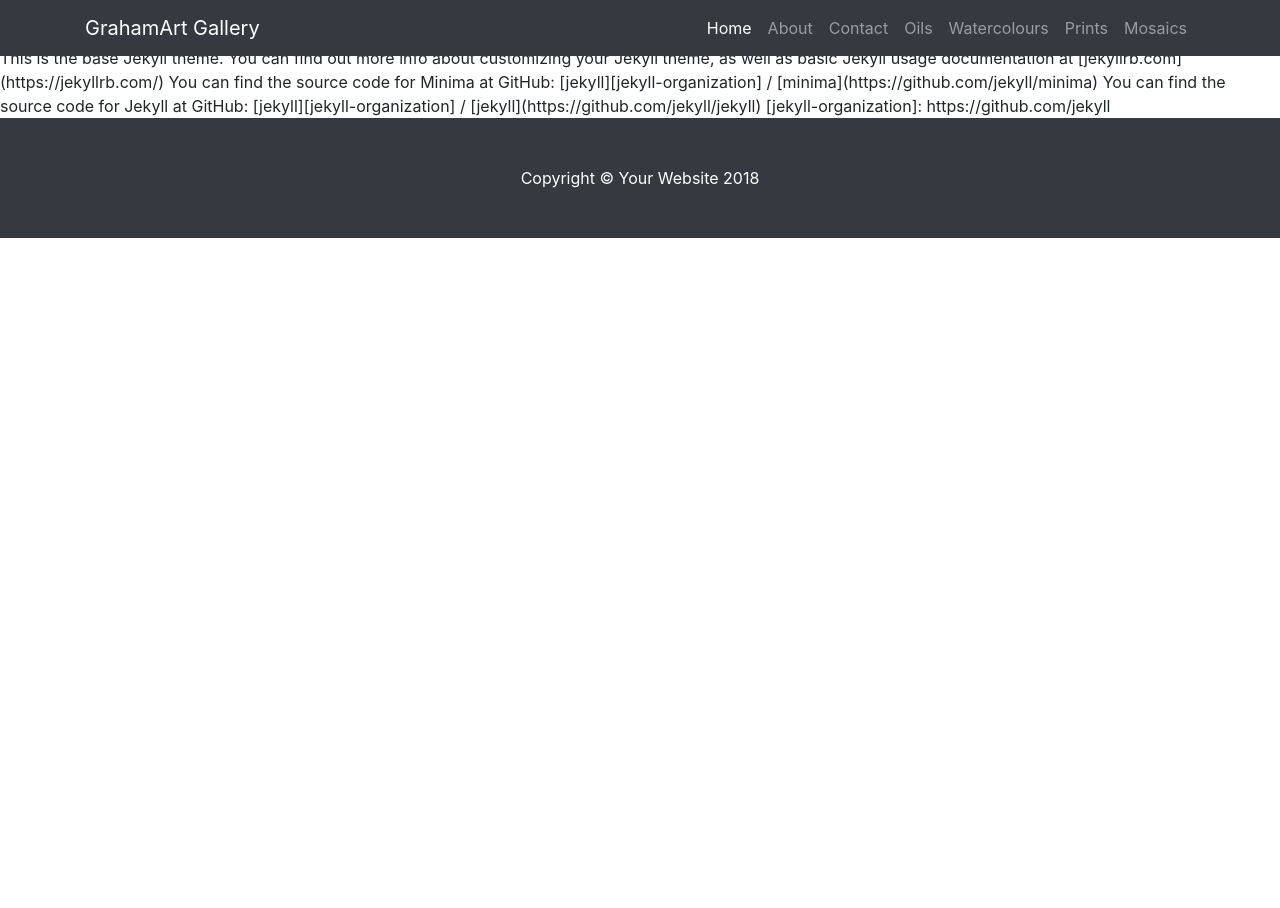
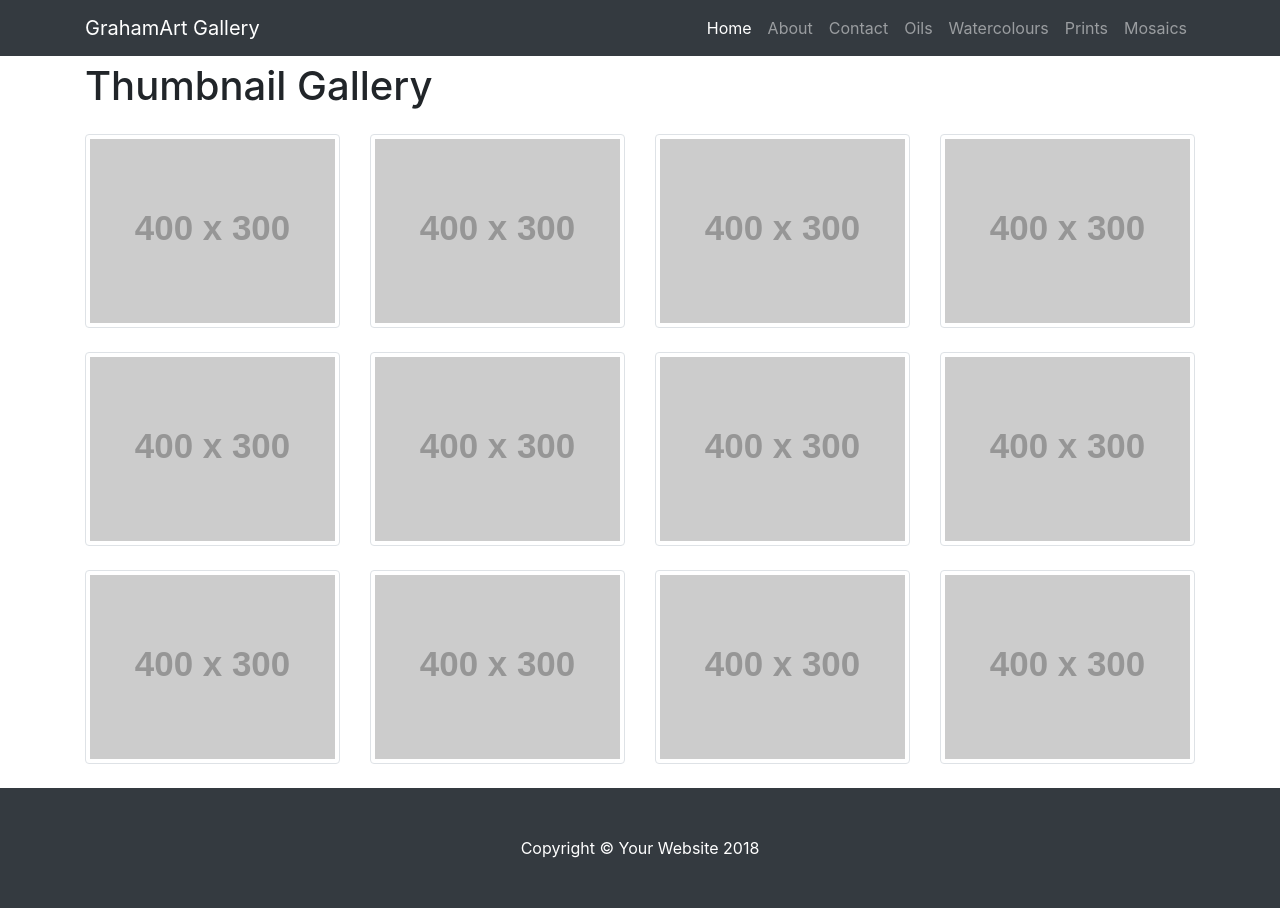
Before and after one commit to Grafrajohn/GrahamArt, a Jekyll site: the page built from oils.html, in a window 1280 px wide. Built offline with Jekyll 4.4.1, drawn with Linux system fonts in a browser that asks for light colours; some web fonts are replaced.

Commit message:
Update from Forestry.io - Updated oils.html

```diff
--- a/oils.html
+++ b/oils.html
@@ -1,18 +1,77 @@
 ---
 layout: page
 title: Oils
-permalink: /oils.html
+permalink: "/oils.html"
+
 ---
+    <!-- Page Content -->
+    <div class="container">
 
-This is the base Jekyll theme. You can find out more info about customizing your Jekyll theme, as well as basic Jekyll usage documentation at [jekyllrb.com](https://jekyllrb.com/)
+      <h1 class="my-4 text-center text-lg-left">Thumbnail Gallery</h1>
 
-You can find the source code for Minima at GitHub:
-[jekyll][jekyll-organization] /
-[minima](https://github.com/jekyll/minima)
+      <div class="row text-center text-lg-left">
 
-You can find the source code for Jekyll at GitHub:
-[jekyll][jekyll-organization] /
-[jekyll](https://github.com/jekyll/jekyll)
+        <div class="col-lg-3 col-md-4 col-xs-6">
+          <a href="#" class="d-block mb-4 h-100">
+            <img class="img-fluid img-thumbnail" src="http://placehold.it/400x300" alt="">
+          </a>
+        </div>
+        <div class="col-lg-3 col-md-4 col-xs-6">
+          <a href="#" class="d-block mb-4 h-100">
+            <img class="img-fluid img-thumbnail" src="http://placehold.it/400x300" alt="">
+          </a>
+        </div>
+        <div class="col-lg-3 col-md-4 col-xs-6">
+          <a href="#" class="d-block mb-4 h-100">
+            <img class="img-fluid img-thumbnail" src="http://placehold.it/400x300" alt="">
+          </a>
+        </div>
+        <div class="col-lg-3 col-md-4 col-xs-6">
+          <a href="#" class="d-block mb-4 h-100">
+            <img class="img-fluid img-thumbnail" src="http://placehold.it/400x300" alt="">
+          </a>
+        </div>
+        <div class="col-lg-3 col-md-4 col-xs-6">
+          <a href="#" class="d-block mb-4 h-100">
+            <img class="img-fluid img-thumbnail" src="http://placehold.it/400x300" alt="">
+          </a>
+        </div>
+        <div class="col-lg-3 col-md-4 col-xs-6">
+          <a href="#" class="d-block mb-4 h-100">
+            <img class="img-fluid img-thumbnail" src="http://placehold.it/400x300" alt="">
+          </a>
+        </div>
+        <div class="col-lg-3 col-md-4 col-xs-6">
+          <a href="#" class="d-block mb-4 h-100">
+            <img class="img-fluid img-thumbnail" src="http://placehold.it/400x300" alt="">
+          </a>
+        </div>
+        <div class="col-lg-3 col-md-4 col-xs-6">
+          <a href="#" class="d-block mb-4 h-100">
+            <img class="img-fluid img-thumbnail" src="http://placehold.it/400x300" alt="">
+          </a>
+        </div>
+        <div class="col-lg-3 col-md-4 col-xs-6">
+          <a href="#" class="d-block mb-4 h-100">
+            <img class="img-fluid img-thumbnail" src="http://placehold.it/400x300" alt="">
+          </a>
+        </div>
+        <div class="col-lg-3 col-md-4 col-xs-6">
+          <a href="#" class="d-block mb-4 h-100">
+            <img class="img-fluid img-thumbnail" src="http://placehold.it/400x300" alt="">
+          </a>
+        </div>
+        <div class="col-lg-3 col-md-4 col-xs-6">
+          <a href="#" class="d-block mb-4 h-100">
+            <img class="img-fluid img-thumbnail" src="http://placehold.it/400x300" alt="">
+          </a>
+        </div>
+        <div class="col-lg-3 col-md-4 col-xs-6">
+          <a href="#" class="d-block mb-4 h-100">
+            <img class="img-fluid img-thumbnail" src="http://placehold.it/400x300" alt="">
+          </a>
+        </div>
+      </div>
 
-
-[jekyll-organization]: https://github.com/jekyll
+    </div>
+    <!-- /.container -->
```
